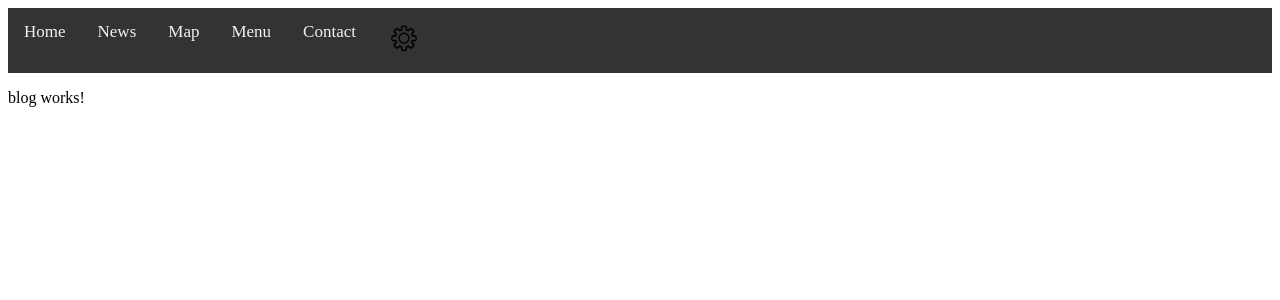
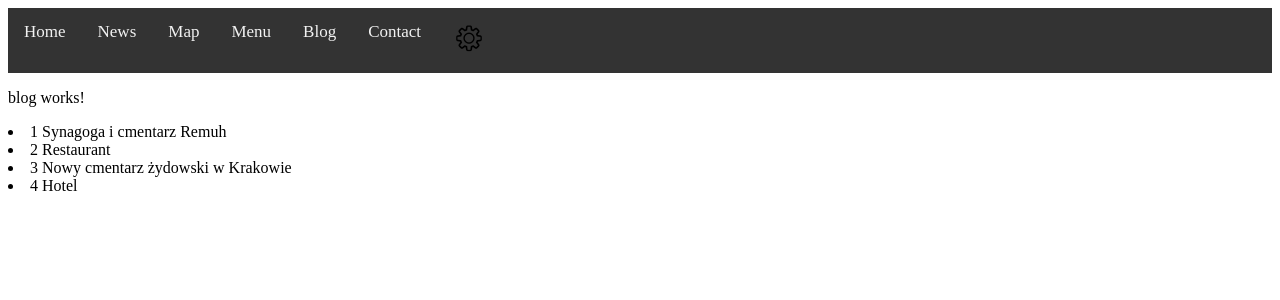
Before and after one commit to MikeZielony/WWW, an Angular app: page /blog in a window 1280 px wide. Shown: the top 300 px of the page. Built offline with nearby package versions, Linux system fonts and the light colour scheme.

Commit message:
Add marekrs popup

```diff
--- a/src/app/models/mapResult.dto.ts
+++ b/src/app/models/mapResult.dto.ts
@@ -1,6 +1,9 @@
 export interface IMapResultDto {
   id: number;
   name: string;
+  info: string;
+  gallery: string;
+  video: string;
   type: number;
   geometry: IMapResultGeometryDto;
 }
--- a/src/app/models/mapResult.model.ts
+++ b/src/app/models/mapResult.model.ts
@@ -3,12 +3,18 @@ import { IMapResultDto, IMapResultGeometryDto } from './mapResult.dto';
 export class MapResultModel {
   public id: number;
   public name: string;
+  public info: string;
+  public gallery: string;
+  public video: string;
   public type: MapPointTypeEnum;
   public geometry: MapGeometryModel;
 
   constructor(input: IMapResultDto) {
     this.id = input.id;
     this.name = input.name;
+    this.info = input.info;
+    this.gallery = input.gallery;
+    this.video = input.video;
     this.type = input.type;
     this.geometry = new MapGeometryModel(input.geometry);
   }
--- a/src/app/pages/blog/blog.component.html
+++ b/src/app/pages/blog/blog.component.html
@@ -1,2 +1,7 @@
 <app-navbar></app-navbar>
 <p>blog works!</p>
+
+<ng-container *ngFor="let marker of mapResults, index as i">
+ <li > {{i+1}} {{marker.name}}  </li>
+
+</ng-container>
--- a/src/app/pages/blog/blog.component.ts
+++ b/src/app/pages/blog/blog.component.ts
@@ -1,4 +1,8 @@
 import { Component, OnInit } from '@angular/core';
+import {MapComponent} from '../mapa/map.component';
+import {take} from 'rxjs/operators';
+import {MapDataService} from '../../services/map-data.service';
+import {MapResultModel} from '../../models/mapResult.model';
 
 @Component({
   selector: 'app-blog',
@@ -6,10 +10,21 @@ import { Component, OnInit } from '@angular/core';
   styleUrls: ['./blog.component.css']
 })
 export class BlogComponent implements OnInit {
+  public mapResults: MapResultModel[] = [];
+  index = 1;
 
-  constructor() { }
+  constructor(public map: MapComponent, public mapDataService: MapDataService) { }
 
   ngOnInit(): void {
+    console.log(this.mapData());
   }
-
+  mapData(): void{
+      this.mapDataService.getMapResult()
+        .pipe(
+          take(1)
+        )
+        .subscribe(results => {
+          this.mapResults = results;
+        });
+    }
 }
--- a/src/app/pages/mapa/map.component.ts
+++ b/src/app/pages/mapa/map.component.ts
@@ -1,4 +1,4 @@
-import { AfterViewInit, Component, OnInit } from '@angular/core';
+import {AfterViewInit, Component, Injectable, OnInit} from '@angular/core';
 import * as L from 'leaflet';
 import 'leaflet/dist/leaflet.css';
 import { MapDataService} from '../../services/map-data.service';
@@ -9,6 +9,10 @@ import { take } from 'rxjs/operators';
   selector: 'app-map',
   templateUrl: './map.component.html',
   styleUrls: ['./map.component.css']
+})
+
+@Injectable({
+  providedIn: 'root'
 })
 export class MapComponent implements OnInit, AfterViewInit{
 
@@ -51,11 +55,11 @@ export class MapComponent implements OnInit, AfterViewInit{
       navigator.geolocation.getCurrentPosition((position) => {
         const coords = position.coords;
         const latLong = [coords.latitude, coords.longitude];
+        this._map.flyTo([latLong[0], latLong[1]], 12);
+        L.marker([latLong[0], latLong[1]], this._markerIcon).addTo(this._map).bindPopup('jesteś tutaj').openPopup();
         console.log(
           `lat: ${position.coords.latitude}, lon: ${position.coords.longitude}`
         );
-
-       //
       });
     }
   }
@@ -72,7 +76,7 @@ export class MapComponent implements OnInit, AfterViewInit{
     ).addTo(this._map);
     this._map.on('click', e => {
       console.log(e.latlng); // get the coordinates
-      L.marker([e.latlng.lat, e.latlng.lng], this._markerIcon).addTo(this._map); // add the marker onclick
+    //  L.marker([e.latlng.lat, e.latlng.lng], this._markerIcon).addTo(this._map); // add the marker onclick
     });
   }
 
@@ -83,13 +87,14 @@ export class MapComponent implements OnInit, AfterViewInit{
       )
       .subscribe(results => {
         this.mapResults = results;
-        this.mapResults.forEach(mapResult => this._addMapMarker(mapResult.geometry));
+        this.mapResults.forEach(mapResult => this._addMapMarker(mapResult.geometry,
+          mapResult.name, mapResult.info, mapResult.gallery, mapResult.video));
       });
   }
 
-  private _addMapMarker(geo: MapGeometryModel): void {
+  private _addMapMarker(geo: MapGeometryModel, name: string, info: string, gallery: string, video: string): void {
     const [long, lat] = geo.coordinates;
-    L.marker([lat, long], this._markerIcon).addTo(this._map);
-    this._map.flyTo([lat,long], 16);
+    L.marker([lat, long], this._markerIcon).addTo(this._map).bindPopup(name, {autoClose: false}).openPopup();
+    L.marker([lat, long], this._markerIcon).addTo(this._map).bindPopup(name + `<br>` + info + `<br>` + gallery + `<br>` + video);
   }
 }
--- a/src/app/pages/menu/menu.component.html
+++ b/src/app/pages/menu/menu.component.html
@@ -27,6 +27,7 @@
     <li><a href="./home">Home</a></li>
     <li><a href="./actual">News</a></li>
     <li><a href="./mapa">Map</a></li>
+    <li><a href="./blog">Blog</a></li>
     <li><a href="./kontakt">Contact</a></li>
   </ul>
 </div>
--- a/src/app/pages/navbar/navbar.component.html
+++ b/src/app/pages/navbar/navbar.component.html
@@ -4,6 +4,7 @@
     <a href="./actual">News</a>
     <a href="./mapa">Map</a>
     <a href="./menu">Menu</a>
+    <a href="./blog">Blog</a>
     <a href="./kontakt">Contact</a>
     <a href="./settings"><img src="./assets/icons/928422-32.png"></a>
     <a href="javascript:void(0);" class="icon" onclick="myFunction()">&#9776;</a>
--- a/src/assets/mock_api/mapResults.json
+++ b/src/assets/mock_api/mapResults.json
@@ -1,19 +1,25 @@
 [
   {
     "id": 0,
-    "name": "Museum",
+    "name": "Synagoga i cmentarz Remuh",
+    "info": "\"<b>Info : </b><a href='https://pl.wikipedia.org/wiki/Cmentarz_Remuh'>Click</a>",
+    "gallery": "\"<b>Gallery : </b><a href='https://www.google.com/search?q=cmentarz+remuh&client=firefox-b-d&prmd=mins&sxsrf=ALeKk02DrltInFHpY7e8InTc4-IF5BrriA:1620027198124&source=lnms&tbm=isch&sa=X&ved=2ahUKEwjVjq7N_6zwAhVipYsKHfNrAzoQ_AUoAnoECAEQAg&biw=1564&bih=742'>Click</a>",
+    "video": "\"<b>Video : </b><a href='https://youtu.be/pt4mTZT07wE'>Click</a>",
     "type": 1,
     "geometry": {
       "type": "MPoint",
       "coordinates": [
-        19.963510036468506,
-        50.048038649533865
+        19.9472987651825,
+        50.05253898452961
       ]
     }
   },
   {
     "id": 1,
     "name": "Restaurant",
+    "info": "",
+    "gallery": "",
+    "video": "",
     "type": 3,
     "geometry": {
       "type": "RPoint",
@@ -25,19 +31,26 @@
   },
   {
     "id": 3,
-    "name": "Running Track",
+    "name": "Nowy cmentarz żydowski w Krakowie",
+   "info": "\"<b>Info : </b><a href='https://pl.wikipedia.org/wiki/Nowy_cmentarz_%C5%BCydowski_w_Krakowie'>Click</a> ",
+    "gallery": "\"<b>Gallery : </b><a href=''>Click</a> ",
+    "video": "\"<b>Move : </b><a href='https://youtu.be/Ul2B083iBrM'>Click</a>",
     "type": 1,
     "geometry": {
       "type": "S Point",
       "coordinates": [
-        19.963799715042114,
-        50.05023289543509
+        19.94997560977936,
+          50.05413199853536
+
       ]
     }
   },
   {
     "id": 4,
     "name": "Hotel",
+    "info": "",
+    "gallery": "",
+    "video": "",
     "type": 5,
     "geometry": {
       "type": "HPoint",
```
